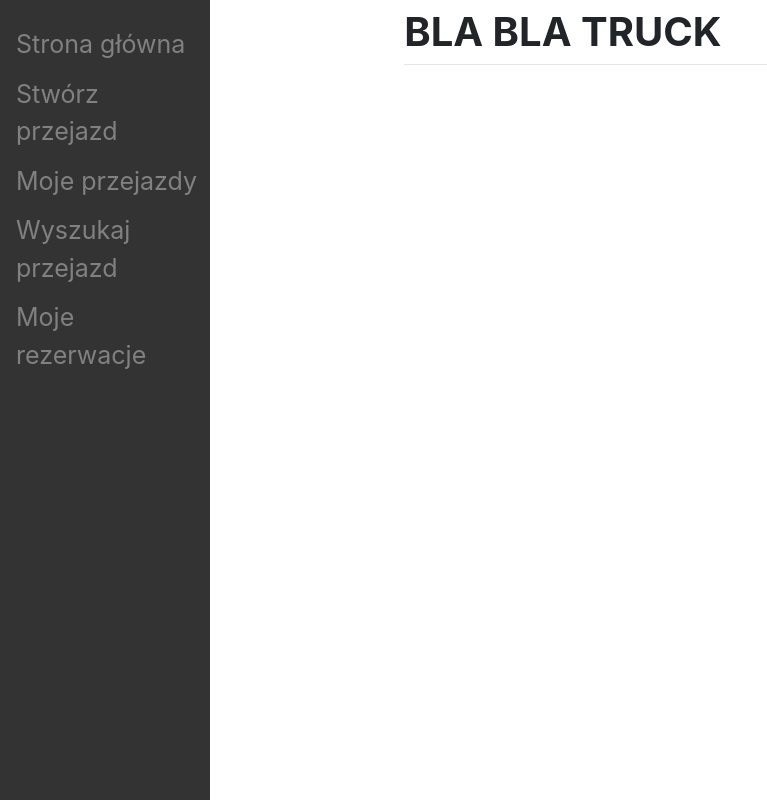
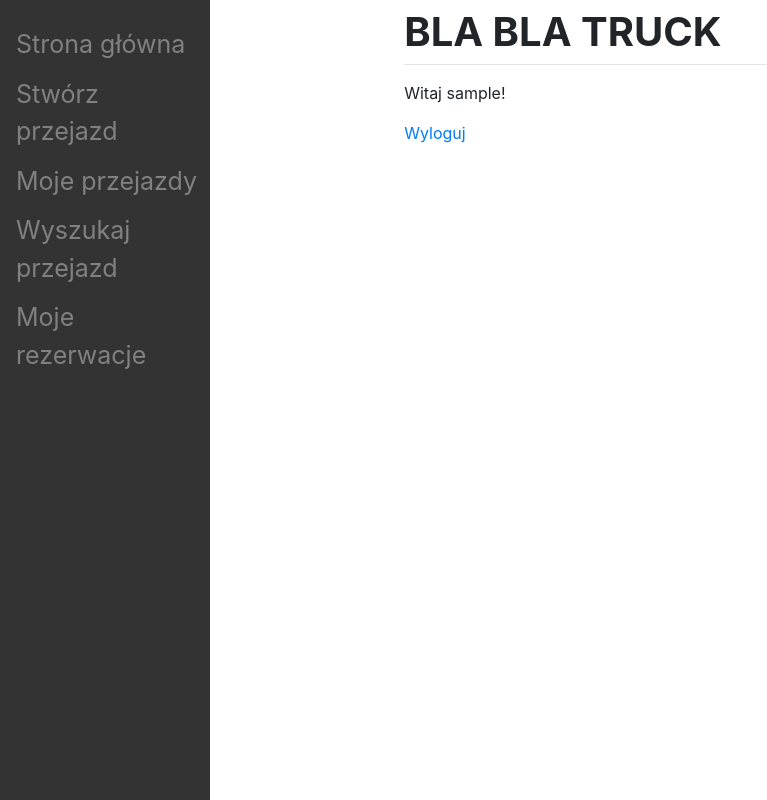
Before and after one commit to LordVarmiok/blablaTr, a Django app: page / in a window 1280 px wide. Shown: the whole page, without its empty margins (0-767 px from the left). Run offline with Django 3.2, Linux system fonts and the light colour scheme; the visitor is signed in with stand-in values (Sample User, id 1); some libraries are stand-ins or nearby versions.

Commit message:
Bootstrap much better commit

```diff
--- a/templates/base.html
+++ b/templates/base.html
@@ -78,7 +78,8 @@
                 <h1 class="mt-2"><b>BLA BLA TRUCK</b></h1>
                 <hr class="mt-2">
                 {% if user.is_authenticated %}
-
+                    <P>Witaj {{ user.username }}!</P>
+                    <a href="{% url 'logout' %}" >Wyloguj</a>
                 {% endif %}
                 <!--                             BLOCK CONTENT-->
                 {% block content %}
```
